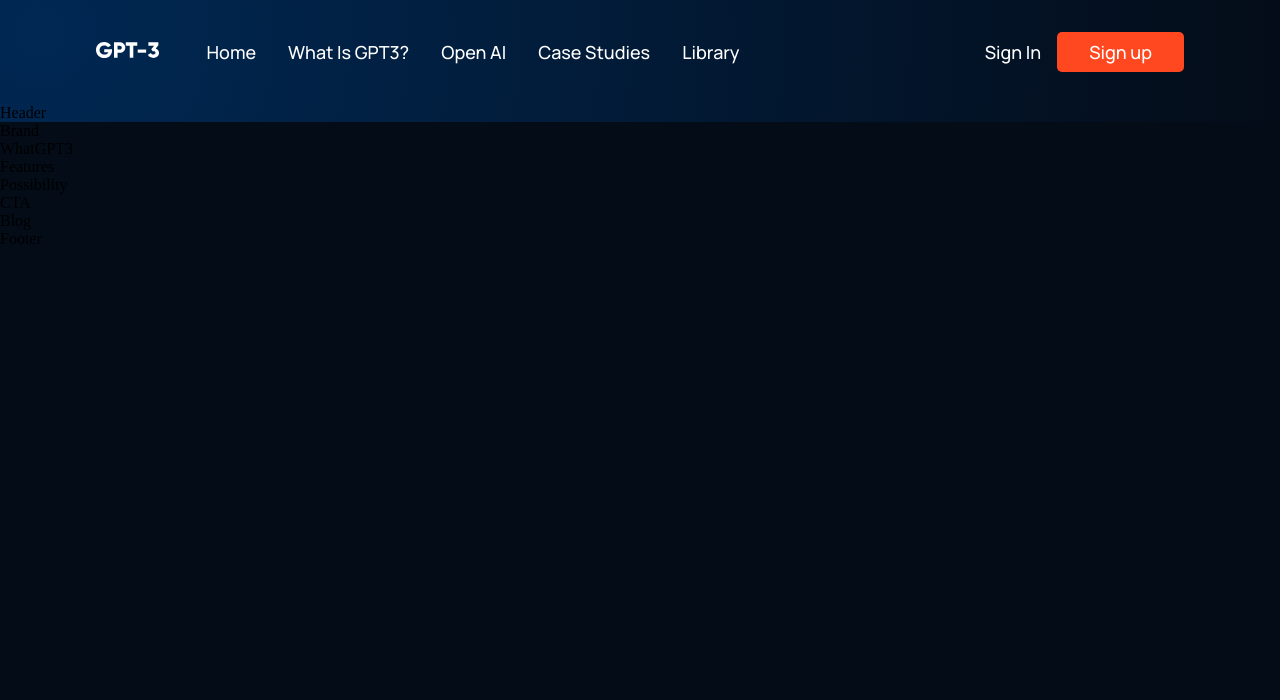
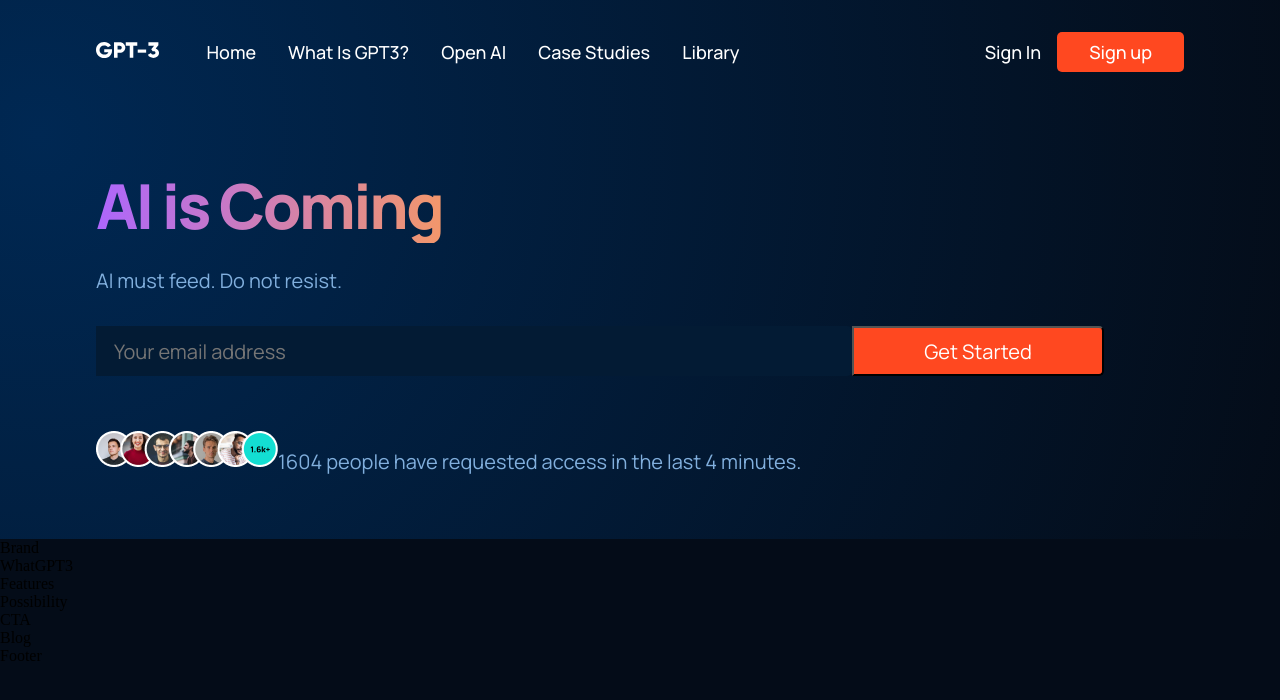
Before and after one commit to bwesterg/Responsive_React_Website, a React (Create React App) app: page / in a window 1280 px wide. Shown: the top 700 px of the page. Built offline with nearby package versions, Linux system fonts and the light colour scheme; the HTML template or start-up script is replaced by a standard one.

Commit message:
adds changes

```diff
--- a/src/containers/header/Header.jsx
+++ b/src/containers/header/Header.jsx
@@ -1,10 +1,28 @@
 import React from 'react';
 import './header.css';
+import people from '../../assets/people.png';
+import ai from '../../assets/ai.png';
+
 
 function Header() {
     return (
-        <div>
-            Header
+        <div className="gpt3__header section__padding" id="home">
+            <div className="gpt3__header-content">
+                <h1 className="gradient__text">AI is Coming</h1>
+                <p>AI must feed.  Do not resist.</p>
+                <div className="gpt3__header-content__input">
+                    <input type="email" placeholder="Your email address"/>
+                    <button type="submit">Get Started</button>
+                </div>
+                <div className="gpt3__header-content__people">
+                    <img src={people} alt="people"/>
+                    <p>1604 people have requested access in the last 4 minutes.</p>
+                </div>
+
+                {/* <div className="gpt3__header-image">
+                    <img src={ai} alt="ai avatar"/>
+                </div> */}
+            </div>
         </div>
     )
 }
--- a/src/containers/header/header.css
+++ b/src/containers/header/header.css
@@ -0,0 +1,82 @@
+.gpt3__header {
+    display: flex;
+    flex-direction: row;
+}
+
+.gpt3__header-content {
+    flex: 1;
+    display: flex;
+    justify-content: center;
+    align-items: flex-start;
+    flex-direction: column;
+
+    margin-right: 5rem;
+}
+
+.gpt3__header-content h1 {
+    font-family: var(--font-family);
+    font-weight: 800;
+    font-size: 62px;
+    line-height: 75px;
+    letter-spacing: -0.04em;
+}
+
+.gpt3__header-content p {
+    font-family: var(--font-family);
+    font-weight: normal;
+    font-style: normal;
+    font-size: 20px;
+    line-height: 27px;
+
+    color: var(--color-text);
+    font-family: var(--font-family);
+    margin-top: 1.5rem;
+}
+
+.gpt3__header-content__input {
+    width: 100%;
+    margin: 2rem 0 1rem;
+    display: flex;
+    flex-direction: row;
+}
+
+.gpt3__header-content__input input {
+    flex: 2;
+    width: 100%;
+    min-height: 50px;
+    font-family: var(--font-family);
+    font-size: 20px;
+    line-height: 27px;
+    background: var(--color-footer);
+    border: 2px solid var(--color-footer);
+    padding: 0 1rem;
+    outline: none;
+    color: #FFF;
+
+    border-top-right-radius: 5px;
+    border-bottom-right-radius: 5px;
+}
+
+.gpt3__header-content__input button {
+    flex: 0.6;
+    width: 100%;
+    min-height: 50px;
+    font-family: var(--font-family);
+    font-size: 20px;
+    line-height: 27px;
+    background: #FF4820;
+    color: #FFFFFF;
+    cursor: pointer;
+    outline: none;
+    padding: 0 1rem;
+    border-top-right-radius: 5px;
+    border-bottom-right-radius: 5px;
+}
+
+.gpt3__header-content__people {
+    width: 100%;
+    display: flex;
+    justify-content: flex-start;
+    align-items: center;
+    margin-top: 2rem;
+}
```
